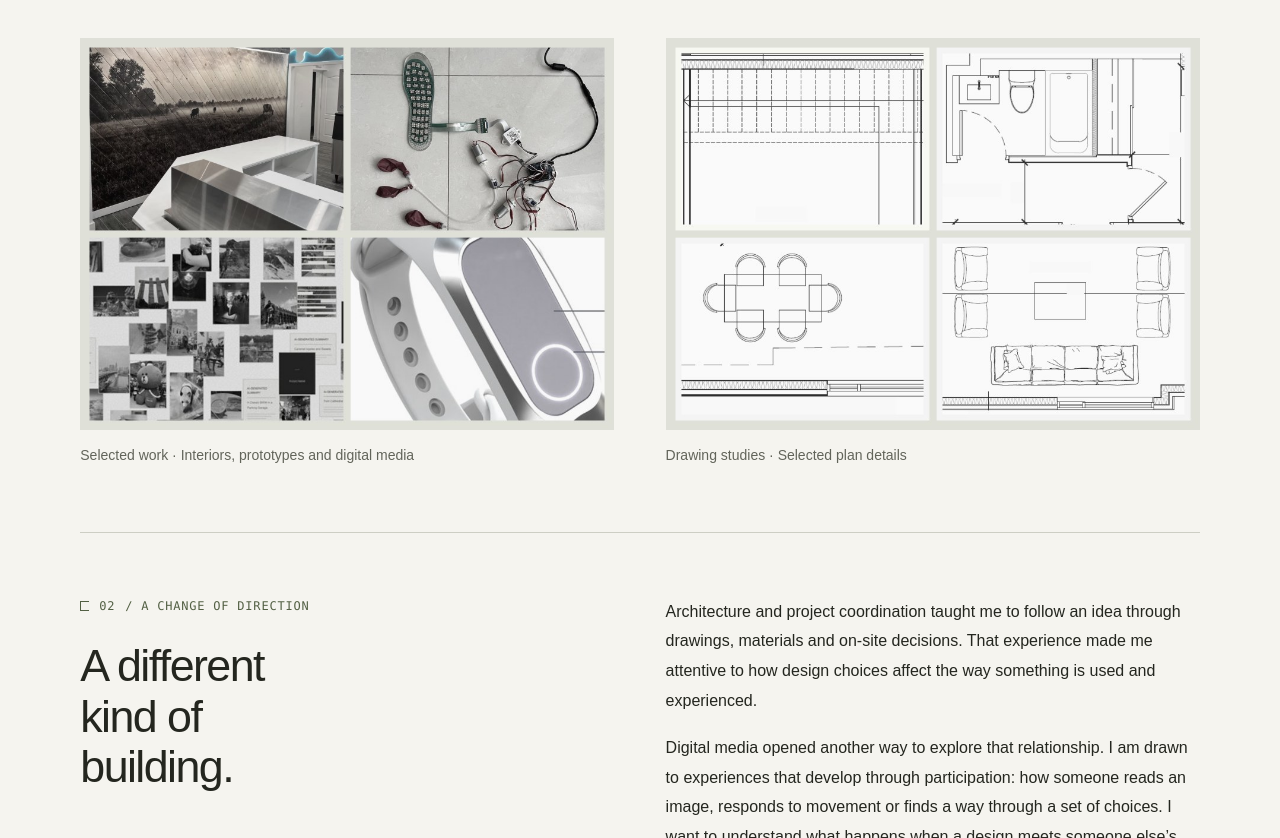
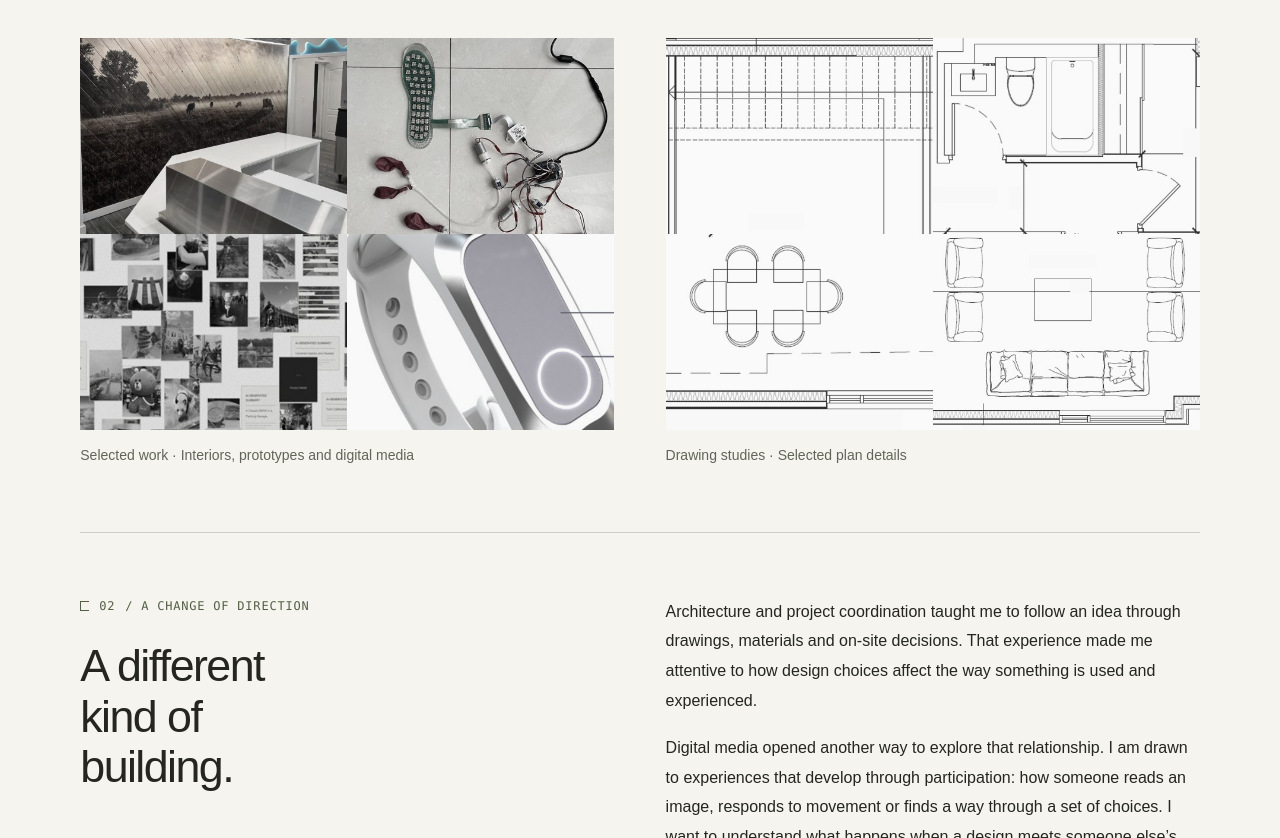
Before and after one commit to YixuanWang77/portfolio, a plain HTML site: page site/index.html in a window 1280 px wide. Shown: the part 895-1733 px from the top of the page. Drawn offline with Linux system fonts and the light colour scheme.

Commit message:
Remove padding from both homepage collages

```diff
--- a/site/index.html
+++ b/site/index.html
@@ -110,11 +110,11 @@
 </div>
 <div class="work-documentation">
 <figure>
-<img src="assets/background/selected-work-grid.jpg" width="900" height="660" alt="Four project samples: an interior fit-out, the ArchFlow prototype, the Digital Decay archive, and the CareSense wristband concept." loading="lazy" decoding="async">
+<img src="assets/background/selected-work-collage.jpg" width="900" height="660" alt="Four project samples: an interior fit-out, the ArchFlow prototype, the Digital Decay archive, and the CareSense wristband concept." loading="lazy" decoding="async">
 <figcaption>Selected work · Interiors, prototypes and digital media</figcaption>
 </figure>
 <figure>
-<img src="assets/background/drawing-studies-grid.jpg" width="900" height="660" alt="Four aligned architectural drawing excerpts showing stairs, fixtures and furniture arrangements." loading="lazy" decoding="async">
+<img src="assets/background/drawing-studies-collage.jpg" width="900" height="660" alt="Four aligned architectural drawing excerpts showing stairs, fixtures and furniture arrangements." loading="lazy" decoding="async">
 <figcaption>Drawing studies · Selected plan details</figcaption>
 </figure>
 </div>
```
Also changed, not shown: site/assets/background/drawing-studies-collage.jpg (added), site/assets/background/drawing-studies-grid.jpg (deleted), site/assets/background/selected-work-collage.jpg (added), site/assets/background/selected-work-grid.jpg (deleted).
